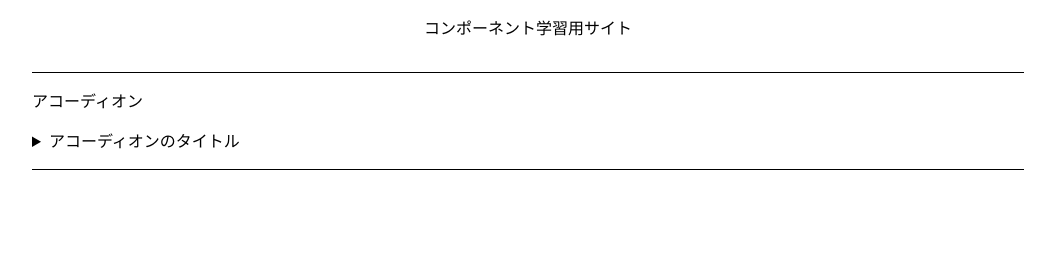
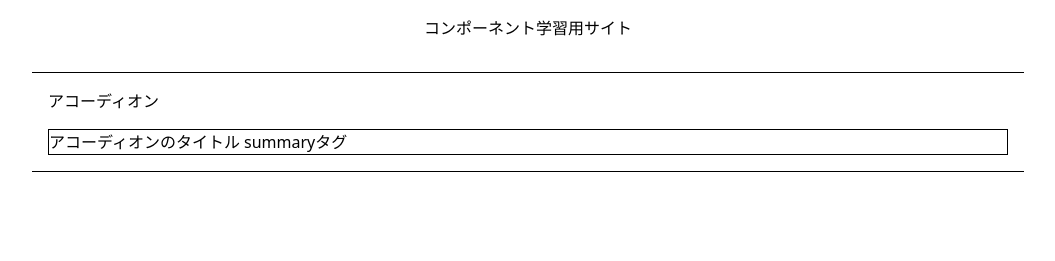
Before and after one commit to sd-hakonekoman/my-web-components, a website built with Vite: page index.html in a window 1280 px wide. Shown: the whole page, without its empty margins (112-1167 px from the left). Built offline with nearby package versions, Linux system fonts and the light colour scheme.

Commit message:
アコーディオン

```diff
--- /dev/null
+++ b/assets/css/accordion.css
@@ -0,0 +1,47 @@
+@charset "UTF-8";
+
+summary {
+  list-style: none;
+}
+
+summary {
+  cursor: pointer;
+}
+
+/* iOS用 summaryの矢印削除 */
+summary::-webkit-details-marker {
+  display: none;
+}
+
+/* Accordion styles */
+.c-accordion {
+  --duration: 300ms;
+  border: 1px solid black;
+
+  &::details-content {
+    content-visibility: unset;
+    display: block grid;
+
+    @media (prefers-reduced-motion: no-preference) {
+      transition-duration: var(--duration);
+      transition-property: grid-template-rows;
+    }
+  }
+
+  &:not([open])::details-content {
+    grid-template-rows: 0fr;
+  }
+
+  &[open]::details-content {
+    grid-template-rows: 1fr;
+  }
+}
+
+.c-accordion__body {
+  overflow: hidden;
+}
+
+.c-accordion__contentWrapper {
+  padding: 1em;
+  background-color: #ddd;
+}
--- a/assets/js/accordion.js
+++ /dev/null
@@ -1,6 +0,0 @@
-/**
- * Accordion component functionality
- */
-document.addEventListener('DOMContentLoaded', () => {
-
-});
--- a/index.html
+++ b/index.html
@@ -11,16 +11,16 @@
     <h1 class="text-center mb-8">コンポーネント学習用サイト</h1>
 
     <!-- アコーディオン -->
-    <section class="mt-4 py-4 border-solid border-y">
+    <section class="mt-4 p-4 border-solid border-y">
       <h2 class="mb-4">アコーディオン</h2>
 
-      <details class="accordion js-accordion">
-        <summary class="accordion__summary">アコーディオンのタイトル</summary>
-        <div class="accordion__content">
-          <div class="accordion__inner">
-            <div class="accordion__wrapper">
-              <p>アコーディオンのコンテンツ</p>
-            </div>
+      <details class="c-accordion">
+        <summary class="c-accordion__summary">アコーディオンのタイトル summaryタグ</summary>
+        <div class="c-accordion__body">
+          <div class="c-accordion__contentWrapper">
+            <p>アコーディオンのコンテンツ1</p>
+            <p>アコーディオンのコンテンツ2</p>
+            <p>アコーディオンのコンテンツ3</p>
           </div>
         </div>
       </details>
--- a/style.css
+++ b/style.css
@@ -1 +1,2 @@
 @import "tailwindcss";
+@import "./assets/css/accordion.css";
```
